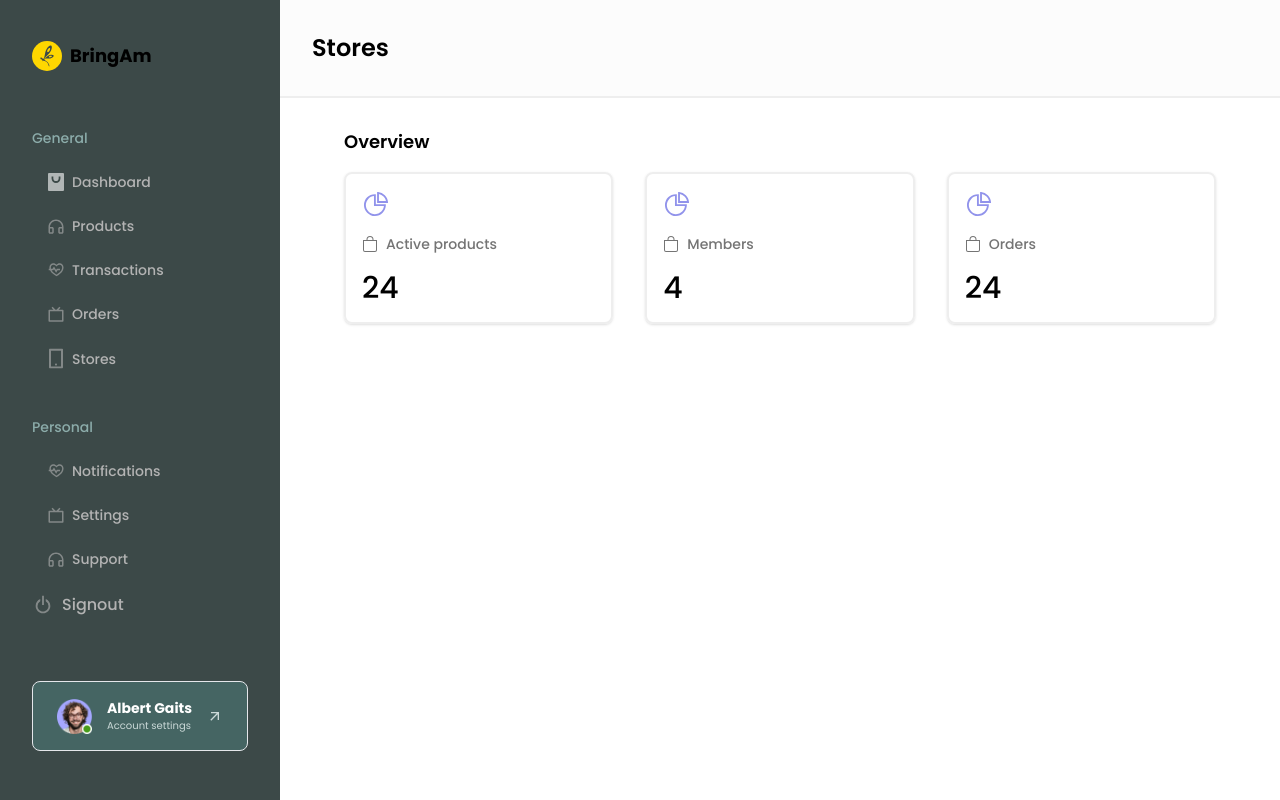
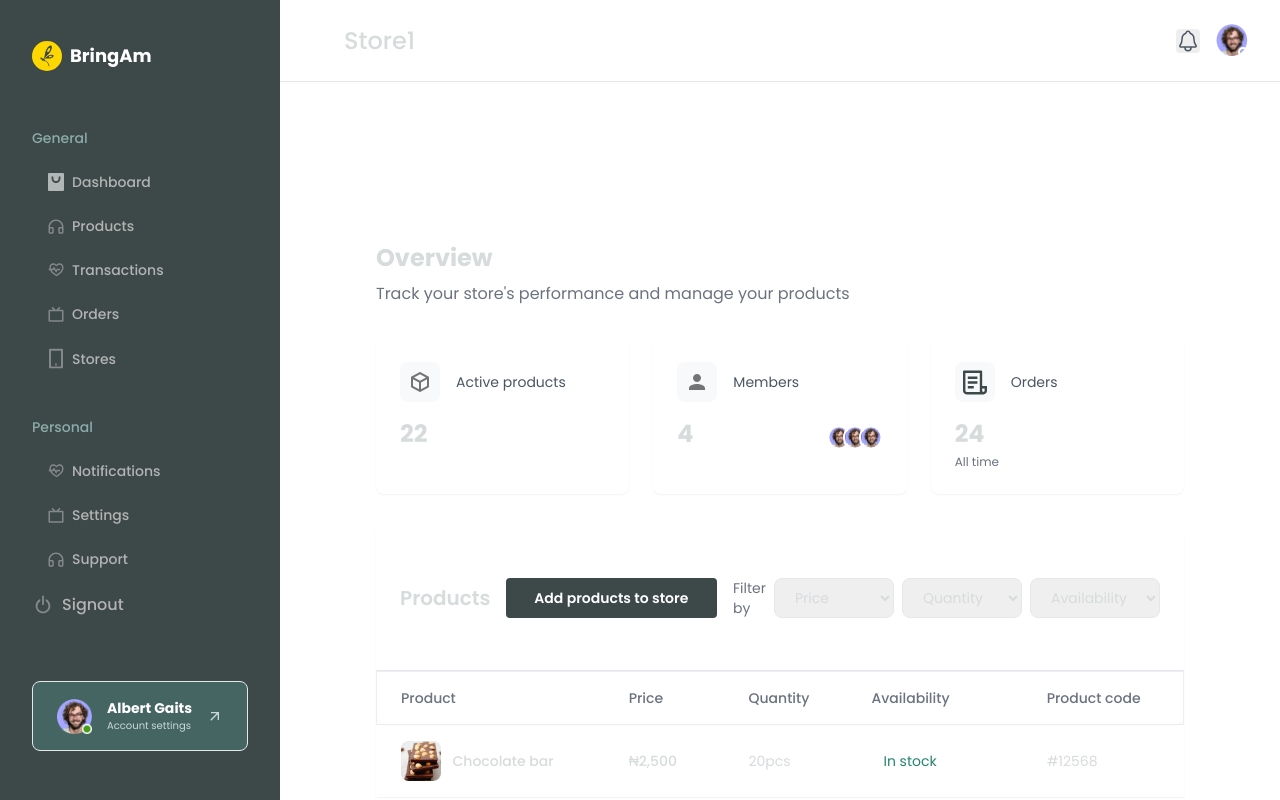
Before and after one commit to not-tech-org/bringam, a Next.js app: page /vendor-store/1 in a window 1280 px wide. Shown: the top 800 px of the page. Built offline with nearby package versions, Linux system fonts and the light colour scheme.

Commit message:
Individual Store

```diff
--- a/app/components/common/Button.tsx
+++ b/app/components/common/Button.tsx
@@ -30,7 +30,7 @@ const Button: React.FC<ButtonProps> = ({
     <button
       className={`${style} ${primary && "btn-primary"}  ${
         secondary && "btn-secondary"
-      } flex items-center justify-center w-full gap-2 py-[1em] px-[1.3em] my-[2em] ${className}`}
+      } flex items-center justify-center text-sm w-full gap-2 py-[.7em] px-[1.3em] my-[2em] ${className}`}
       onClick={onClick}
       disabled={disabled}
       type={type}>
--- /dev/null
+++ b/app/components/common/Table.tsx
@@ -0,0 +1,90 @@
+"use client";
+
+import React from "react";
+import { cn } from "@/app/lib/utils";
+
+export interface Column<T> {
+  header: string;
+  key: keyof T;
+  render?: (value: T[keyof T], item: T) => React.ReactNode;
+  className?: string;
+}
+
+export interface TableProps<T> {
+  columns: Column<T>[];
+  data: T[];
+  className?: string;
+  onRowClick?: (item: T) => void;
+  isLoading?: boolean;
+  emptyState?: React.ReactNode;
+}
+
+export function Table<T>({
+  columns,
+  data,
+  className,
+  onRowClick,
+  isLoading,
+  emptyState,
+}: TableProps<T>) {
+  if (isLoading) {
+    return (
+      <div className="flex items-center justify-center p-4">
+        <div className="animate-spin rounded-full h-8 w-8 border-t-2 border-b-2 border-primary"></div>
+      </div>
+    );
+  }
+
+  if (!data.length) {
+    return (
+      <div className="flex items-center justify-center p-4">
+        {emptyState || "No data available"}
+      </div>
+    );
+  }
+
+  return (
+    <div className={cn("w-full overflow-x-auto", className)}>
+      <table className="w-full">
+        <thead>
+          <tr className="border shadow-sm rounded-lg border-[#e5e7eba7]">
+            {columns.map((column) => (
+              <th
+                key={String(column.key)}
+                className={cn(
+                  "px-6 py-4 text-left text-sm font-medium text-gray-500",
+                  column.className
+                )}
+              >
+                {column.header}
+              </th>
+            ))}
+          </tr>
+        </thead>
+        <tbody>
+          {data.map((item, index) => (
+            <tr
+              key={index}
+              onClick={() => onRowClick?.(item)}
+              className={cn(
+                "border-b border-[#e5e7eb7a]",
+                onRowClick && "cursor-pointer hover:bg-gray-50"
+              )}
+            >
+              {columns.map((column) => (
+                <td
+                  key={String(column.key)}
+                  className={cn("px-6 py-4 text-sm", column.className)}
+                >
+                  {column.render
+                    ? column.render(item[column.key], item)
+                    : String(item[column.key])}
+                </td>
+              ))}
+            </tr>
+          ))}
+        </tbody>
+      </table>
+    </div>
+  );
+}
--- a/app/components/sidebar/Sidebar.tsx
+++ b/app/components/sidebar/Sidebar.tsx
@@ -98,7 +98,7 @@ const Sidebar = () => {
           width={30}
           height={30}
         />
-        <p className="text-lg font-bold">BringAm</p>
+        <p className="text-lg text-white font-bold">BringAm</p>
       </div>
       {!vendor ? (
         <div className="overflowForced h-full">
--- a/app/components/vendor-header/VendorHeader.tsx
+++ b/app/components/vendor-header/VendorHeader.tsx
@@ -1,23 +1,34 @@
+"use client";
+
+import React from "react";
+import { usePathname } from "next/navigation";
+import { IoNotificationsOutline } from "react-icons/io5";
 import Image from "next/image";
-import React from "react";
 
-const VendorHeader = () => {
+export default function VendorHeader() {
+  const pathname = usePathname();
+  const route = pathname.split("/").join("")?.split("-").pop() || "";
+  const formattedRoute = route.charAt(0).toUpperCase() + route.slice(1);
+
   return (
-    <div className="w-full flex justify-between items-center p-8 bg-offWhite border-b-2 border-[#EEEEEE] fixed top-0 right-0 left-[280px] z-10">
-      <div>
-        <p className="text-2xl font-semibold">Stores</p>
-      </div>
+    <div className="flex items-center justify-between py-6 px-8 pl-16 border-b bg-white">
+      <h1 className="text-2xl font-medium">{formattedRoute}</h1>
       <div className="flex items-center gap-4">
-        <Image
-          src="/icons/notificationIcon.svg"
-          width={25}
-          height={25}
-          alt="icon"
-        />
-        <Image src="/icons/Status.png" width={30} height={30} alt="icon" />
+        <button className="relative">
+          <IoNotificationsOutline className="w-6 h-6 text-gray-600" />
+          <span className="absolute -top-1 -right-1 w-2 h-2 bg-green-500 rounded-full"></span>
+        </button>
+        <div className="relative">
+          <Image
+            src="/images/avatar1.svg"
+            alt="User avatar"
+            width={32}
+            height={32}
+            className="rounded-full"
+          />
+          <span className="absolute bottom-0 right-0 w-2.5 h-2.5 bg-green-500 rounded-full border-2 border-white"></span>
+        </div>
       </div>
     </div>
   );
-};
-
-export default VendorHeader;
+}
--- a/app/globals.css
+++ b/app/globals.css
@@ -43,7 +43,8 @@
 body {
   color: #181725;
   background: white !important;
-  color: rgb(var(--foreground-rgb));
+  /* color: rgb(var(--foreground-rgb)); */
+  color: rgb(var(--background-start-rgb));
   background: linear-gradient(
       to bottom,
       transparent,
--- /dev/null
+++ b/app/lib/utils.ts
@@ -0,0 +1,6 @@
+import { type ClassValue, clsx } from "clsx";
+import { twMerge } from "tailwind-merge";
+
+export function cn(...inputs: ClassValue[]) {
+  return twMerge(clsx(inputs));
+}
--- a/app/vendor-store/[id]/page.tsx
+++ b/app/vendor-store/[id]/page.tsx
@@ -1,46 +1,234 @@
-import Wrapper from '@/app/components/wrapper/Wrapper';
-import React from 'react'
-import { BsBag } from 'react-icons/bs';
-import { AiOutlinePieChart } from "react-icons/ai";
+"use client";
 
-const IndividualStore = () => {
+import React from "react";
+import Image from "next/image";
+import { BiPowerOff } from "react-icons/bi";
+import { MdArrowOutward } from "react-icons/md";
+import { Column, Table } from "@/app/components/common/Table";
+import { cn } from "@/app/lib/utils";
+import Wrapper from "@/app/components/wrapper/Wrapper";
+import Button from "@/app/components/common/Button";
+
+interface Product {
+  id: string;
+  image: string;
+  name: string;
+  price: number;
+  quantity: number;
+  isAvailable: boolean;
+  code: string;
+}
+
+const dummyProducts: Product[] = [
+  {
+    id: "1",
+    image: "/images/choc.png",
+    name: "Chocolate bar",
+    price: 2500,
+    quantity: 20,
+    isAvailable: true,
+    code: "#12568",
+  },
+  {
+    id: "2",
+    image: "/images/head.png",
+    name: "Beats Headset",
+    price: 80000,
+    quantity: 8,
+    isAvailable: true,
+    code: "#46892",
+  },
+  {
+    id: "3",
+    image: "/images/choc.png",
+    name: "iPhone 8",
+    price: 90000,
+    quantity: 16,
+    isAvailable: false,
+    code: "#12568",
+  },
+  {
+    id: "4",
+    image: "/images/head.png",
+    name: "Beats Headset",
+    price: 80000,
+    quantity: 8,
+    isAvailable: true,
+    code: "#46892",
+  },
+];
+
+interface OverviewCardProps {
+  title: string;
+  value: string | number;
+  icon: string;
+  subtitle?: string;
+  avatars?: string[];
+}
+
+const OverviewCard: React.FC<OverviewCardProps> = ({
+  title,
+  value,
+  icon,
+  subtitle,
+  avatars,
+}) => {
+  return (
+    <div className="bg-white rounded-lg p-6 shadow-sm">
+      <div className="flex items-center gap-4">
+        <div className="w-10 h-10 flex items-center justify-center bg-[#F8F9FB] rounded-lg">
+          <Image src={icon} alt={title} width={24} height={24} />
+        </div>
+        <p className="text-sm text-gray-600">{title}</p>
+      </div>
+      <div className="mt-4 flex items-end justify-between">
+        <div>
+          <h3 className="text-2xl font-bold">{value}</h3>
+          {subtitle && <p className="text-xs text-gray-500 mt-1">{subtitle}</p>}
+        </div>
+        {avatars && avatars.length > 0 && (
+          <div className="flex -space-x-2">
+            {avatars.map((avatar, index) => (
+              <Image
+                key={index}
+                src={avatar}
+                alt="Member"
+                width={24}
+                height={24}
+                className="rounded-full border-2 border-white"
+              />
+            ))}
+          </div>
+        )}
+      </div>
+    </div>
+  );
+};
+
+const StorePage = () => {
+  const overviewData = [
+    {
+      title: "Active products",
+      value: "22",
+      icon: "/icons/box.svg",
+    },
+    {
+      title: "Members",
+      value: "4",
+      icon: "/icons/people.svg",
+      avatars: [
+        "/images/avatar1.svg",
+        "/images/avatar1.svg",
+        "/images/avatar1.svg",
+      ],
+    },
+    {
+      title: "Orders",
+      value: "24",
+      icon: "/icons/orderIcon.svg",
+      subtitle: "All time",
+    },
+  ];
+
+  const columns: Column<Product>[] = [
+    {
+      header: "Product",
+      key: "name",
+      render: (value, item) => (
+        <div className="flex items-center gap-3">
+          <div className="h-10 w-10 rounded-lg bg-gray-100">
+            <img
+              src={item.image}
+              alt={item.name}
+              className="h-full w-full object-cover rounded-lg"
+            />
+          </div>
+          <span className="font-medium">{item.name}</span>
+        </div>
+      ),
+    },
+    {
+      header: "Price",
+      key: "price",
+      render: (value) => (
+        <span className="font-medium">₦{Number(value).toLocaleString()}</span>
+      ),
+    },
+    {
+      header: "Quantity",
+      key: "quantity",
+      render: (value) => <span>{Number(value)}pcs</span>,
+    },
+    {
+      header: "Availability",
+      key: "isAvailable",
+      render: (value) => (
+        <span
+          className={cn(
+            "px-3 py-1 rounded-full text-sm",
+            value ? "text-green" : "bg-yellow-100 text-yellow-600"
+          )}
+        >
+          {value ? "In stock" : "Out of stock"}
+        </span>
+      ),
+    },
+    {
+      header: "Product code",
+      key: "code",
+    },
+  ];
+
   return (
     <Wrapper>
-      <p className="mb-4 font-semibold text-lg">Overview</p>
-      <div className="flex items-center justify-between gap-8">
-        <div className="border-2 border-[#EEEEEE] w-full rounded-lg p-4 shadow">
-          <AiOutlinePieChart size={28} color="#9193EB" />
-          <div className="flex items-center gap-2 my-4">
-            <BsBag color="#747474" />
-            <p className="text-sm text-lightModeSubText font-medium">
-              Active products
-            </p>
+      <div className="p-8 space-y-8">
+        <div>
+          <h1 className="text-2xl font-bold mb-2">Overview</h1>
+          <p className="text-gray-500">
+            Track your store's performance and manage your products
+          </p>
+        </div>
+
+        {/* Overview Cards */}
+        <div className="grid grid-cols-1 md:grid-cols-2 lg:grid-cols-3 gap-6">
+          {overviewData.map((item, index) => (
+            <OverviewCard key={index} {...item} />
+          ))}
+        </div>
+
+        {/* Products Table */}
+        <div className="bg-white rounded-lg shadow-sm">
+          <div className="p-6 flex items-center justify-between border-b">
+            <h2 className="text-xl font-semibold">Products</h2>
+            <div className="flex items-center justify-between gap-4">
+              <Button type="button" primary>
+                Add products to store
+              </Button>
+              <div className="flex items-center gap-2">
+                <span className="text-sm text-gray-500 w-full">Filter by</span>
+                <div className="flex gap-2">
+                  <select className="border rounded-lg px-4 py-2 text-sm min-w-[120px]">
+                    <option>Price</option>
+                  </select>
+                  <select className="border rounded-lg px-4 py-2 text-sm min-w-[120px]">
+                    <option>Quantity</option>
+                  </select>
+                  <select className="border rounded-lg px-4 py-2 text-sm min-w-[120px]">
+                    <option>Availability</option>
+                  </select>
+                </div>
+              </div>
+            </div>
           </div>
-          <p className="text-3xl font-medium">24</p>
-        </div>
-        <div className="border-2 border-[#EEEEEE] w-full rounded-lg p-4 shadow">
-          <AiOutlinePieChart size={28} color="#9193EB" />
-          <div className="flex items-center gap-2 my-4">
-            <BsBag color="#747474" />
-            <p className="text-sm text-lightModeSubText font-medium">
-              Members
-            </p>
-          </div>
-          <p className="text-3xl font-medium">4</p>
-        </div>
-        <div className="border-2 border-[#EEEEEE] w-full rounded-lg p-4 shadow">
-          <AiOutlinePieChart size={28} color="#9193EB" />
-          <div className="flex items-center gap-2 my-4">
-            <BsBag color="#747474" />
-            <p className="text-sm text-lightModeSubText font-medium">
-              Orders
-            </p>
-          </div>
-          <p className="text-3xl font-medium">24</p>
+          <Table
+            columns={columns}
+            data={dummyProducts}
+            onRowClick={(product) => console.log("Clicked product:", product)}
+          />
         </div>
       </div>
     </Wrapper>
   );
-}
+};
 
-export default IndividualStore;
+export default StorePage;
--- a/package.json
+++ b/package.json
@@ -18,7 +18,8 @@
     "react-icons": "^5.4.0",
     "react-loader-spinner": "^6.1.6",
     "react-redux": "^9.1.2",
-    "react-toastify": "^10.0.5"
+    "react-toastify": "^10.0.5",
+    "tailwind-merge": "^3.1.0"
   },
   "devDependencies": {
     "@types/js-cookie": "^3.0.6",
```
Also changed, not shown: 1 other file (tests, documents, lock files or other folders).
